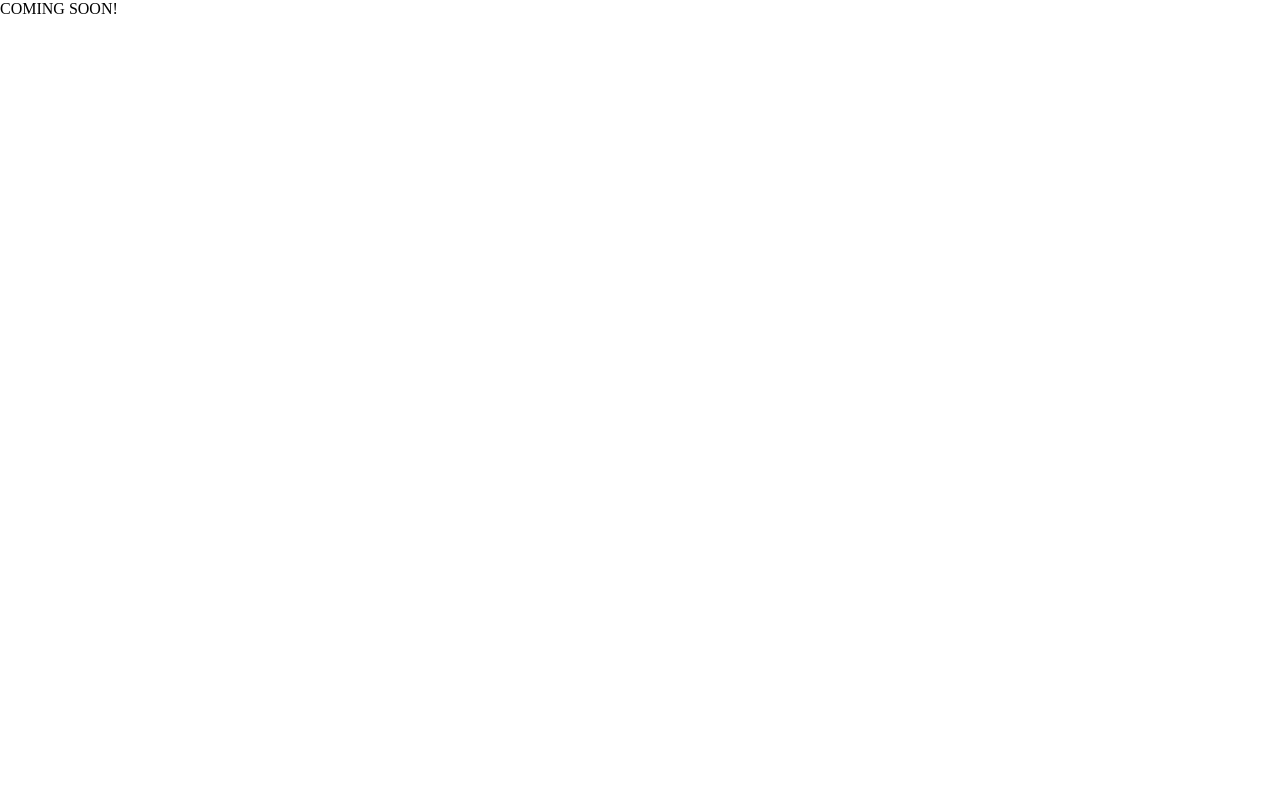
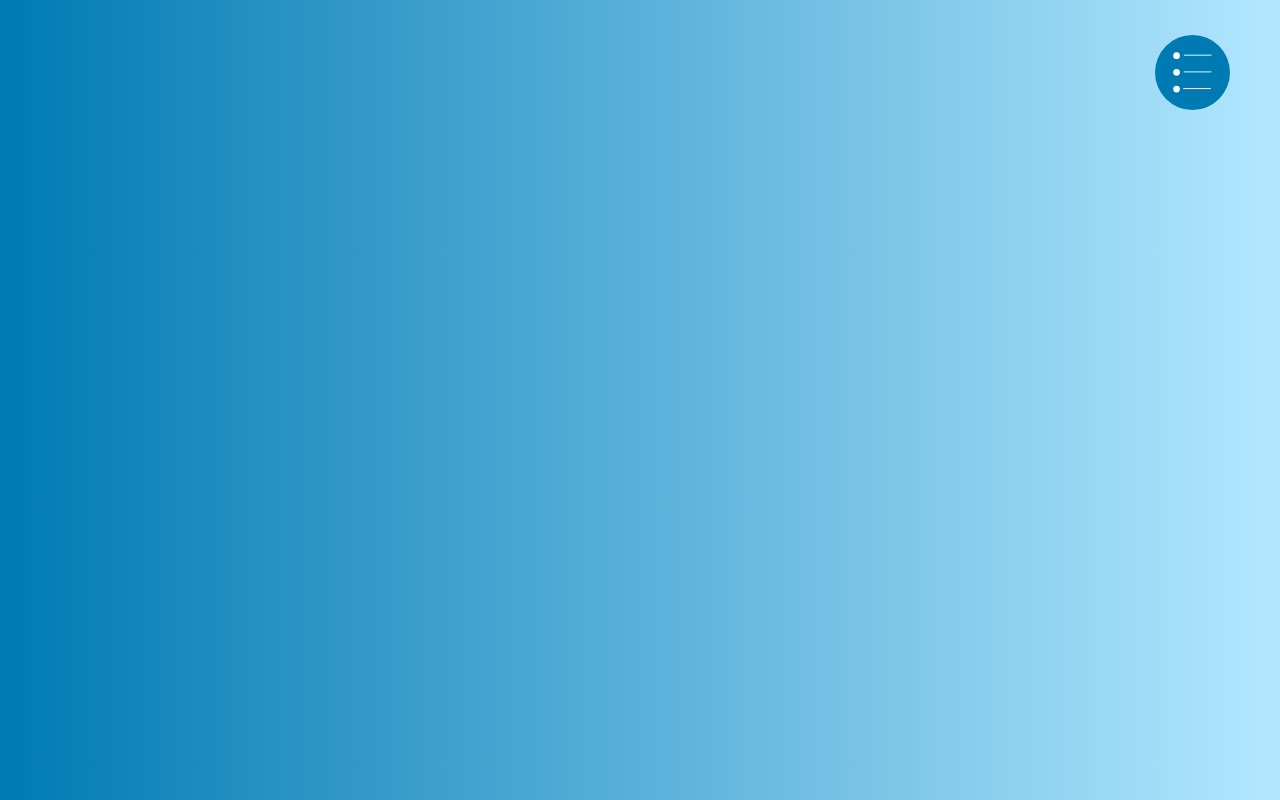
Before and after one commit to michaelpaulcuccia/gsap_animations, a Next.js app in the folder client/: page /about in a window 1280 px wide. Built offline with nearby package versions, Linux system fonts and the light colour scheme.

Commit message:
implemented slider as a component

```diff
--- /dev/null
+++ b/client/components/Slider.js
@@ -0,0 +1,100 @@
+import React, { useState, useRef } from 'react';
+import Link from 'next/link';
+import { gsap } from "gsap";
+import styles from '../styles/Slider.module.css';
+
+export default function Slider() {
+
+  //STATE
+  const [showLinkWindow, setShowLinkWindow] = useState(false);
+
+  //REFS
+  const linkWindow = useRef();
+  const hamburger = useRef();
+
+  //LINK WINDOW ANIMATION
+  const tlOne = gsap.timeline({
+    defaults: {
+      duration: 1.5,
+      ease: "power2.out"
+    },
+  });
+  const tlTwo = gsap.timeline({
+    defaults: {
+      duration: .5,
+    },
+  });
+
+  const handleMenuClick = () => {
+    console.log('click')
+    if(!showLinkWindow) {
+        tlOne.fromTo(
+          linkWindow.current,
+          {
+            opacity: 0,
+            x: 300,
+          },
+          {
+            opacity: 1,
+            x: 0,
+          }
+        );
+        tlTwo.fromTo(
+          hamburger.current,
+          {
+            x: 0
+          },
+          {
+            x: -300
+          }
+        );
+        setShowLinkWindow(true)
+    } else {
+      tlOne.fromTo(
+        linkWindow.current,
+        {
+          opacity: 1,
+          x: 0,
+        },
+        {
+          opacity: 0,
+          x: 250,
+        }
+      );
+      tlTwo.fromTo(
+        hamburger.current,
+        {
+          x: -400
+        },
+        {
+          x: 0
+        }
+      );
+      setShowLinkWindow(false);
+    }
+  }
+
+    return (
+        <div>
+            <div>
+            <div className={styles.hamburger} onClick={handleMenuClick} ref={hamburger}></div>
+                <div className={styles.logoContainer}></div>
+                {/* LINK WINDOW OPACITY: 0 */}
+                <div className={styles.linkWindow} ref={linkWindow}>
+                  <Link href='/home'>
+                    <span className={styles.linkText}>Home</span>
+                  </Link>
+                  <Link href='/register'>
+                    <span className={styles.linkText}>Register</span>
+                  </Link>
+                  <Link href='/login'>
+                    <span className={styles.linkText}>Login</span>
+                  </Link>
+                  <Link href='/about'>
+                    <span className={styles.linkText}>About</span>
+                  </Link>
+                </div>
+            </div>
+        </div>
+    )
+}
--- a/client/pages/about.js
+++ b/client/pages/about.js
@@ -1,9 +1,11 @@
-import React from 'react'
+import React from 'react';
+import styles from '../styles/About.module.css';
+import Slider from '../components/Slider';
 
 export default function about() {
     return (
-        <div>
-            COMING SOON!
+        <div className={styles.wrapper}>
+            <Slider />
         </div>
     )
 }
--- a/client/pages/register.js
+++ b/client/pages/register.js
@@ -1,9 +1,11 @@
 import React from 'react';
+import Slider from '../components/Slider';
 import RegComp from '../components/RegComp';
 
 export default function testpage() {
     return (
         <div>
+            <Slider />
             <RegComp />
         </div>
     )
--- /dev/null
+++ b/client/styles/About.module.css
@@ -0,0 +1,5 @@
+.wrapper {
+    height: 100vh;
+    width: 100vw;
+    background: linear-gradient(90deg, #007AB3, #b3e7ff);
+}
--- a/client/styles/Cookie.module.css
+++ b/client/styles/Cookie.module.css
@@ -4,12 +4,11 @@
   display: flex;
   justify-content: center;
   align-items: center;
-  background-color: #007ab3;
+  background: linear-gradient(90deg, #007AB3, #b3e7ff);
   position: absolute;
 }
 
 .cookiecontainer {
-  /* background: linear-gradient(260deg, #ffd700 0, #81c807 100%); */
   background-color: #b3e7ff;
   color: #3d3d3d;
   position: absolute;
--- a/client/styles/Home.module.css
+++ b/client/styles/Home.module.css
@@ -1,47 +1,15 @@
 .wrapper {
   height: 100vh;
   width: 100vw;
-  background-color: #b3e7ff;
-  position: relative;
+  background: linear-gradient(90deg, #007AB3, #b3e7ff);
   display: flex;
-  flex-direction: column;
   justify-content: center;
   align-items: center;
+
 }
 
-.logoContainer {
+.logo {
   height: 40%;
   width: 40%;
   background: url('../public/images/wusignory.svg') no-repeat center center / cover;
 }
-
-.linkWindow {
-  height: 100vh;
-  width: 25vw;
-  position: absolute;
-  right: 0;
-  background-color: #007AB3;
-  display: flex;
-  flex-direction: column;
-  justify-content: center;
-  align-items: center;
-  opacity: 0;
-}
-
-.linkText {
-  cursor: pointer;
-  font-size: 30px;
-  color: #fff;
-  padding: 35px 0;
-}
-
-.hamburger {
-  background: url('../public/images/hamburgerImage.svg') no-repeat center center / cover;
-  height: 75px;
-  width: 75px;
-  position: absolute;
-  top: 35px;
-  right: 50px;
-  cursor: pointer;
-  z-index: 1;
-}
--- /dev/null
+++ b/client/styles/Login.module.css
@@ -0,0 +1,5 @@
+.wrapper {
+    height: 100vh;
+    width: 100vw;
+    background: linear-gradient(90deg, #007AB3, #b3e7ff);
+}
--- /dev/null
+++ b/client/styles/Slider.module.css
@@ -0,0 +1,38 @@
+.hamburger {
+  background: url('../public/images/hamburgerImage.svg') no-repeat center center / cover;
+  height: 75px;
+  width: 75px;
+  position: absolute;
+  top: 35px;
+  right: 50px;
+  cursor: pointer;
+  z-index: 1;
+}
+
+.logoContainer {
+  height: 40%;
+  width: 40%;
+  background: url('../public/images/wusignory.svg') no-repeat center center / cover;
+}
+
+.linkWindow {
+  height: 100vh;
+  width: 20vw;
+  position: absolute;
+  top: 0;
+  right: 0;
+  background-color: #007AB3;
+  display: flex;
+  flex-direction: column;
+  justify-content: center;
+  align-items: center;
+  opacity: 0;
+}
+
+
+.linkText {
+  cursor: pointer;
+  font-size: 30px;
+  color: #fff;
+  padding: 35px 0;
+}
--- a/client/styles/globals.css
+++ b/client/styles/globals.css
@@ -7,8 +7,7 @@
 }
 
 body {
-  position: relative;
-  margin: 0 auto;
+  overflow: hidden;
 }
 
 a {
```
Also changed, not shown: client/pages/home.js (+5 -86 lines), client/pages/login.js (+5 -3 lines), client/public/images/goldenOreo.svg (deleted).
